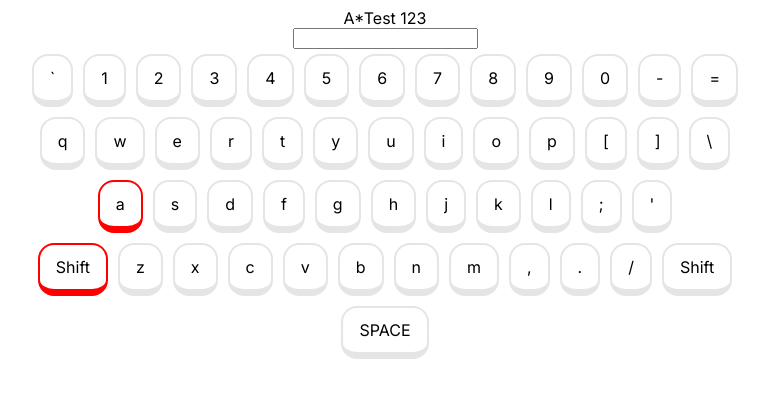
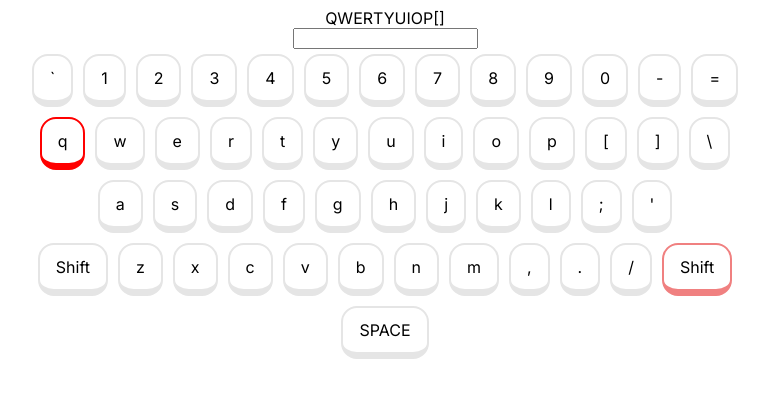
Before and after one commit to GAMIS65/LayoutMaster, a Next.js app: page / in a window 1280 px wide. Shown: the top 398 px of the page, without its empty margins (255-1024 px from the left). Built offline with nearby package versions, Linux system fonts and the light colour scheme.

Commit message:
Fix right shift not being highlighted

```diff
--- a/src/app/page.module.css
+++ b/src/app/page.module.css
@@ -53,7 +53,7 @@
   border-bottom: 7px solid brown;
 }
 
-key.pinky-right {
+.key.pinky-right {
   border: 2px solid lightcoral;
   border-bottom: 7px solid lightcoral;
 }
--- a/src/app/page.tsx
+++ b/src/app/page.tsx
@@ -17,7 +17,7 @@ function Key({ name, isActive, style }: KeyProps) {
 }
 
 export default function Home() {
-  const [text, setText] = useState('A*Test 123');
+  const [text, setText] = useState('QWERTYUIOP[]');
   const [currentLetter, setCurrentLetter] = useState(0);
   const [leftShift, setLeftShift] = useState(false);
   const [rightShift, setRightShift] = useState(false);
@@ -26,16 +26,36 @@ export default function Home() {
     setCurrentLetter(event.currentTarget.value.length);
   };
 
+  const findShiftForKey = (letterToFind: string, layout: any): string | undefined => {
+    for (const row in layout) {
+      for (const key in layout[row]) {
+        const letterVariants = layout[row][key].letter;
+        if (letterVariants.includes(letterToFind)) {
+          return layout[row][key].shift;
+        }
+      }
+    }
+    return undefined;
+}
+
   useEffect(() => {
-    console.log(text[currentLetter])
+    console.log(text[currentLetter]);
+    const currentShift = findShiftForKey(text[currentLetter], english.layout);
     if (
       text &&
       text[currentLetter] &&
       (text[currentLetter] === text[currentLetter].toUpperCase() &&
-        text[currentLetter] !== text[currentLetter].toLowerCase())
+        text[currentLetter] !== text[currentLetter].toLowerCase()) || /^[^a-zA-Z0-9]$/.test(text[currentLetter])
     ) {
-      setLeftShift(true);
+      if(currentShift === "left") {
+        setLeftShift(true);
+        setRightShift(false);
+      } else {
+        setRightShift(true);
+        setLeftShift(false);
+      }
     } else {
+      setRightShift(false);
       setLeftShift(false);
     }
   }, [text, currentLetter]);
```
